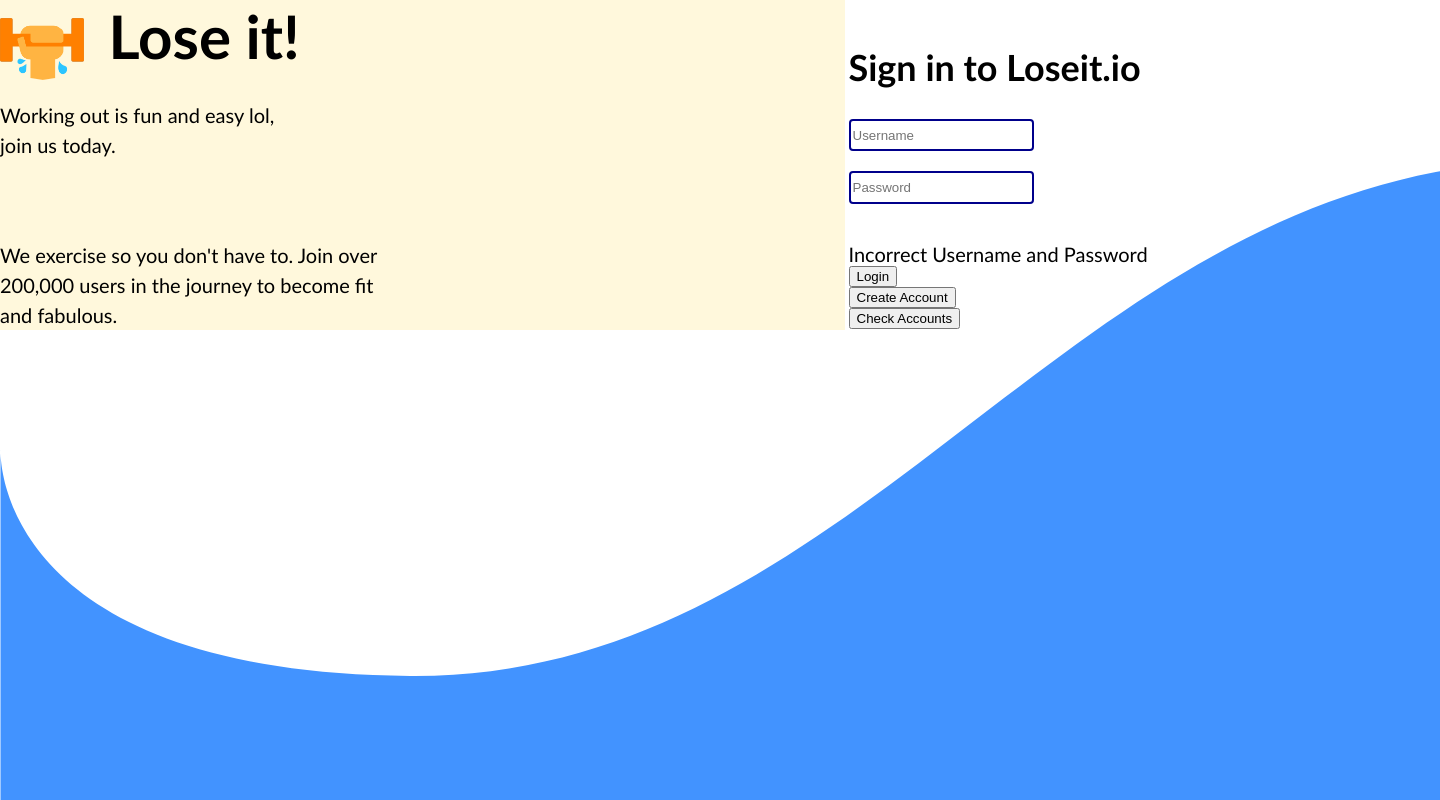
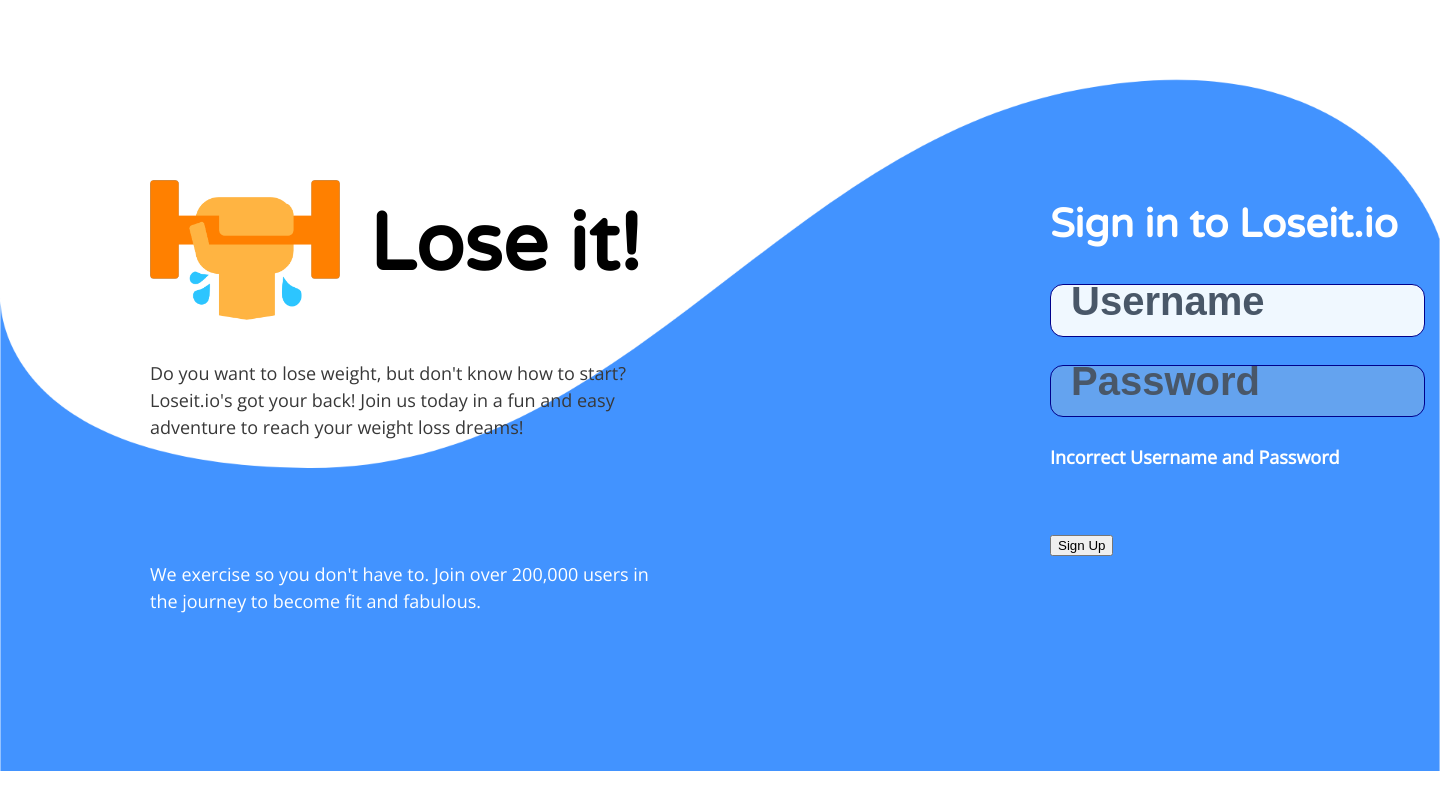
Before and after one commit to michaelzcjia/Lose-It-, a Flask app: page /verifyLogin in a window 1440 px wide. Run offline with Flask 2, Linux system fonts and the light colour scheme; data comes from the database, SQL or seed files in the repository.

Commit message:
Main Page Front End
sign up button not finished yet, need to add nav bar

```diff
--- a/static/css/style_main.css
+++ b/static/css/style_main.css
@@ -6,26 +6,32 @@ table, caption, tbody, tfoot, thead, tr, th, td {
   border: 0;
 }
 
-.body{
-    background-position: top;
+body{
+    background: url("/static/images/mainbg.png");
+    background-size: 100%;
+    background-position: 50% 20%;
+    background-repeat: no-repeat;
 }
 
 p {
-    font-family: "Trebuchet MS", Helvetica, sans-serif;
-    font-size: 20px;
+    font-family: "Open Sans";
+    font-size: 18px;
+    color: #808080;
 
 }
 
 
 h1 {
-    font-family: "Trebuchet MS", Helvetica, sans-serif;
-    font-size: 45px;
+    font-family: "Varela Round";
+    font-weight: bold;
+    font-size: 60px;
 }
 
 h2 {
-    font-family: "Trebuchet MS", Helvetica, sans-serif;
-    font-size: 36px;
-    margin-bottom: 20px;
+    font-family: "Varela Round";
+    font-weight: bold;
+    font-size: 40px;
+    margin-bottom: 40px;
 }
 
 h3 {
@@ -37,51 +43,132 @@ h3 {
 
 .logo{
     display: inline-block;
-    margin-bottom: 20px;
+    margin-bottom: 40px;
+    height: 140px;
 }
 
 .title{
+
     display: inline-block;
     position: relative;
-    left: 20px;
-    font-size: 60px;
+    left: 25px;
+    font-size: 80px;
 
 }
 
 .loginPrompt{
-    font-size: 36px;
-    margin-bottom: 30px;
+    color: white;
+    margin-bottom: 36px;
 }
 
 
 .introTxt{
-    width: 300px;
+
     line-height: 1.5;
-    margin-bottom: 80px;
+    margin-bottom: 120px;
+    width: 480px;
+    color: #383838;
+}
+
+input[type=text] {
+    background-color: #F0F8FF;
+}
+
+input[type=text]:focus {
+    border: 3px solid white;
+}
+
+input[type=password]{
+    background-color: #64a3ef;
+}
+
+input[type=password]:focus {
+    border: 3px solid #b7d7ff;
 }
 
 .description{
-    width: 400px;
+    width: 500px;
+    color: white;
     line-height: 1.5;
 }
 
 .logoHeadBlock{
-    background-color: #FFF8DC;
+
     position: relative;
     display: inline-block;
+    width: 500px;
 
 }
 
 .loginBlock{
+    margin-left: 400px;
+    position: absolute;
     display: inline-block;
+    top: 200px;
 }
 
 .add-textbox{
-    margin-bottom: 20px;
-    width: 26e  m;
+    margin-bottom: 28px;
+    width: 25em;
     height: 2em;
 
-    border-radius: 4px;
-    border: 2px solid #00008B;
+    border-radius: 13px;
+    border: 1px solid #00008B;
+    padding: 12px 20px;
 
 }
+
+.login-button{
+    display: inline-block;
+    position: relative;
+}
+
+.sign-up-button{
+    display: inline-block;
+    position: absolute;
+}
+
+.pageframe{
+    margin-left: 150px;
+    margin-top: 180px;
+}
+
+::-webkit-input-placeholder {
+  color: #495768;
+  font-size: 40px;
+  font-weight: bold;
+}
+::-moz-placeholder {
+  color: #495768;
+  font-size: 40px;
+}
+:-ms-input-placeholder {
+  color: #495768;
+  font-size: 40px;
+}
+::placeholder {
+  color: #495768;
+  font-size: 40px;
+}
+input[type=submit]{
+    background-color: white;
+    border: none;
+    color: #4190f2;
+    font-weight: bold;
+    padding: 12px 20px;
+    text-decoration: none;
+    margin: 4px 2px;
+    width: 12.5em;
+    height: 3em;
+    border-radius: 13px;
+    cursor: pointer;
+    opacity: -0.3;
+    transition: 0.3s;
+    box-shadow: 0 8px 16px 0 rgba(0,0,0,0.2), 0 6px 20px 0 rgba(0,0,0,0.19);
+}
+
+
+.error-msg{
+    color: white;
+    font-weight: bold;
+}
--- a/templates/main.html
+++ b/templates/main.html
@@ -2,18 +2,19 @@
 <html>
 <head>
 	<title>loseit!</title>
+	<link href="https://fonts.googleapis.com/css?family=Open+Sans|Varela+Round" rel="stylesheet">
 	<link rel="stylesheet" href="static/css/style_main.css">
 </head>
-<body background="static/images/mainbg.png" width=10% height=10%>
+<body >
 		<div class="pageframe">
 			<div class="logoHeadBlock">
 
-				<img src="static/images/Group 17.png" class="logo" width="10%" height="10%" align="middle">
+				<img src="static/images/Group 17.png" class="logo" align="middle">
 				<h1 class="title">Lose it!</h1>
 
 				<!--<a href="/todo" style="color: white"> Click here to enter </a>-->
 
-				<p class="introTxt">Working out is fun and easy lol, join us today.</p>
+				<p class="introTxt">Do you want to lose weight, but don't know how to start? Loseit.io's got your back! Join us today in a fun and easy adventure to reach your weight loss dreams! </p>
 
 				<p class="description">We exercise so you don't have to. Join over 200,000 users in the journey to become fit and fabulous.</p>
 
@@ -25,26 +26,23 @@
 
 					<form action="/verifyLogin">
 
-						<h1 class="loginPrompt">Sign in to Loseit.io</h1>
+						<h2 class="loginPrompt">Sign in to Loseit.io</h2>
 
 						<input type="text" name="user" placeholder="Username" class="add-textbox"><br>
 						<input type="password" name="password" placeholder="Password" class="add-textbox"><br>
-						<br>
+
 						{%if failLogin:%}
-							<p>Incorrect Username and Password</p>
+							<p class="error-msg">Incorrect Username and Password</p><br>
 						{% endif %}
 
-						<input type="submit" class="add-button" value="Login">
+						<input type="submit" class="login-button" value="Login">
 					</form>
 					<a href="/createAccount">
-						<button class = "add-button" >Create Account</button>
+						<button class = "sign-in-button" >Sign Up</button>
 					</a>
 
 					</div>
 
-				<form action = "/checkAccounts">
-					<input type="submit" class = "add-button" value = "Check Accounts" >
-					</form>
 			</div>
 
 		</div>
```
